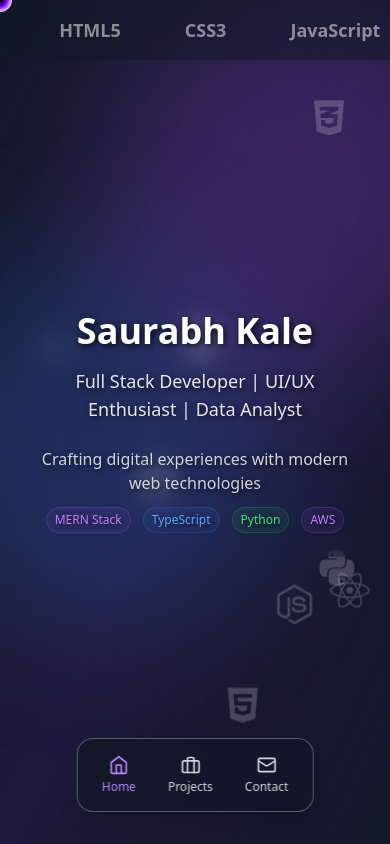
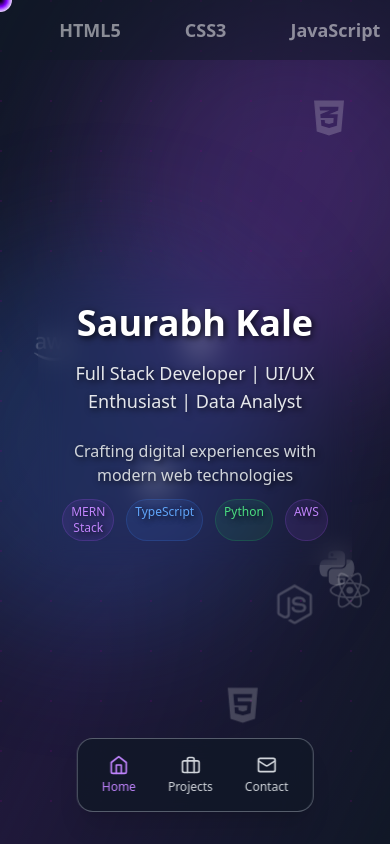
Before and after one commit to saurabh-k-7/Portfolio, a React (Vite) app: page / in a window 390 px wide. Built offline with nearby package versions, Linux system fonts and the light colour scheme.

Commit message:
minor changes
mobilehome layout chnages, projects title changes

```diff
--- a/src/pages/MobileHome.tsx
+++ b/src/pages/MobileHome.tsx
@@ -2,7 +2,7 @@ import React from "react";
 
 export default function MobileHome() {
   return (
-    <div className="relative min-h-screen flex flex-col items-center justify-center text-center text-white px-4">
+    <div className="relative min-h-screen flex flex-col items-center justify-center text-center text-white px-40">
       <div className="bg-violet/10 backdrop-blur-md p-6 rounded-lg">
         <h1 className="text-4xl font-bold mb-4 text-shadow">Saurabh Kale</h1>
         <p className="text-lg text-gray-200 mb-6 text-shadow">
--- a/src/pages/Projects.tsx
+++ b/src/pages/Projects.tsx
@@ -10,7 +10,10 @@ const projects = [
       "Development and deployment of a modern banking system clone hosted on AWS-EC2 ",
     image: image1,
     tags: [
-      { name: "Javascript", url: "https://developer.mozilla.org/en-US/docs/Web/JavaScript" },
+      {
+        name: "Javascript",
+        url: "https://developer.mozilla.org/en-US/docs/Web/JavaScript",
+      },
       { name: "SQL", url: "https://www.w3schools.com/sql/" },
       { name: "AWS-EC2", url: "https://aws.amazon.com/ec2/" },
       { name: "Terraform", url: "https://www.terraform.io/" },
@@ -53,7 +56,7 @@ const projects = [
 export default function Projects() {
   return (
     <div className="min-h-screen py-20 px-4">
-      <h2 className="text-5xl font-bold text-center mb-20 text-white">
+      <h2 className="text-5xl font-bold text-center mb-20 text-white animate-pulse">
         Featured Projects
       </h2>
       <div className="max-w-6xl mx-auto grid grid-cols-1 md:grid-cols-2 lg:grid-cols-3 gap-8">
```
